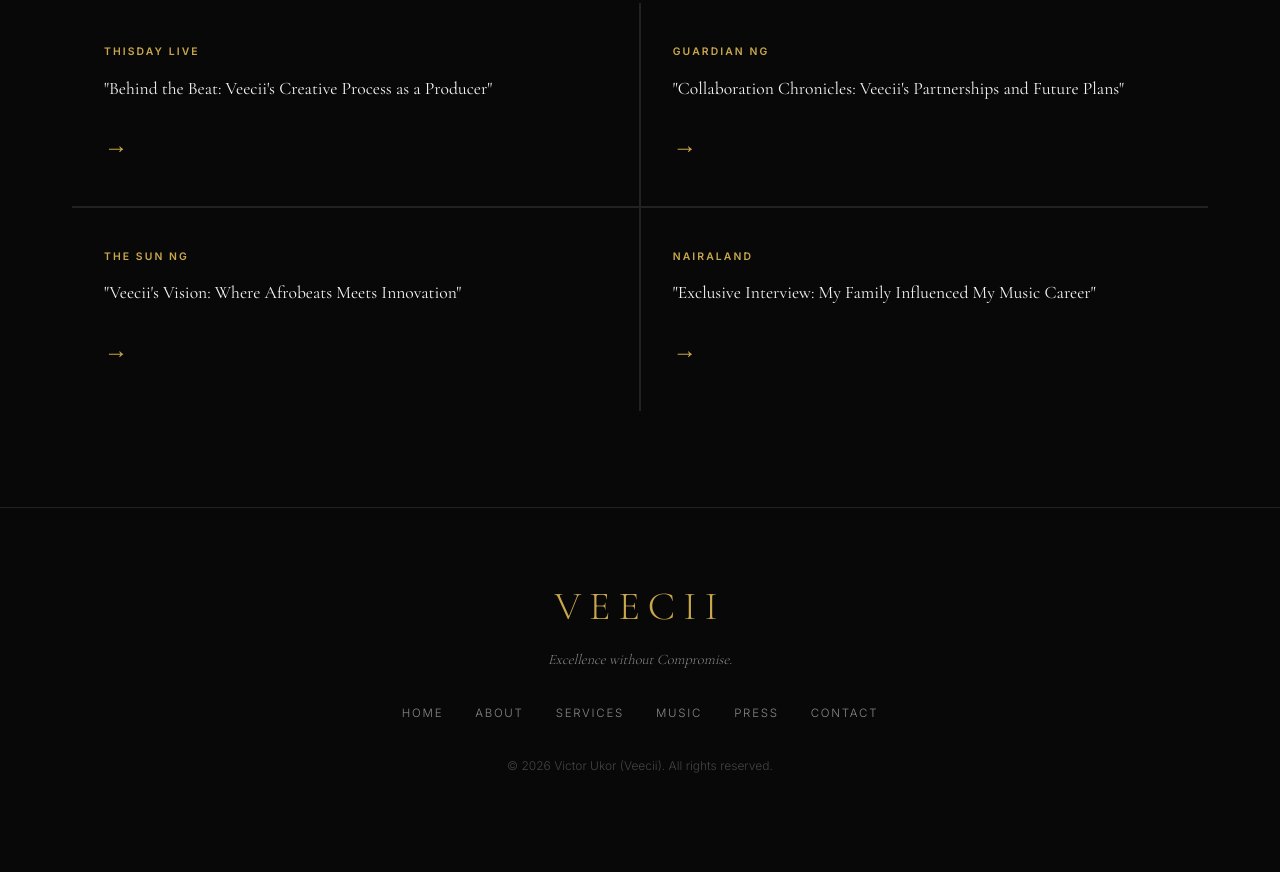
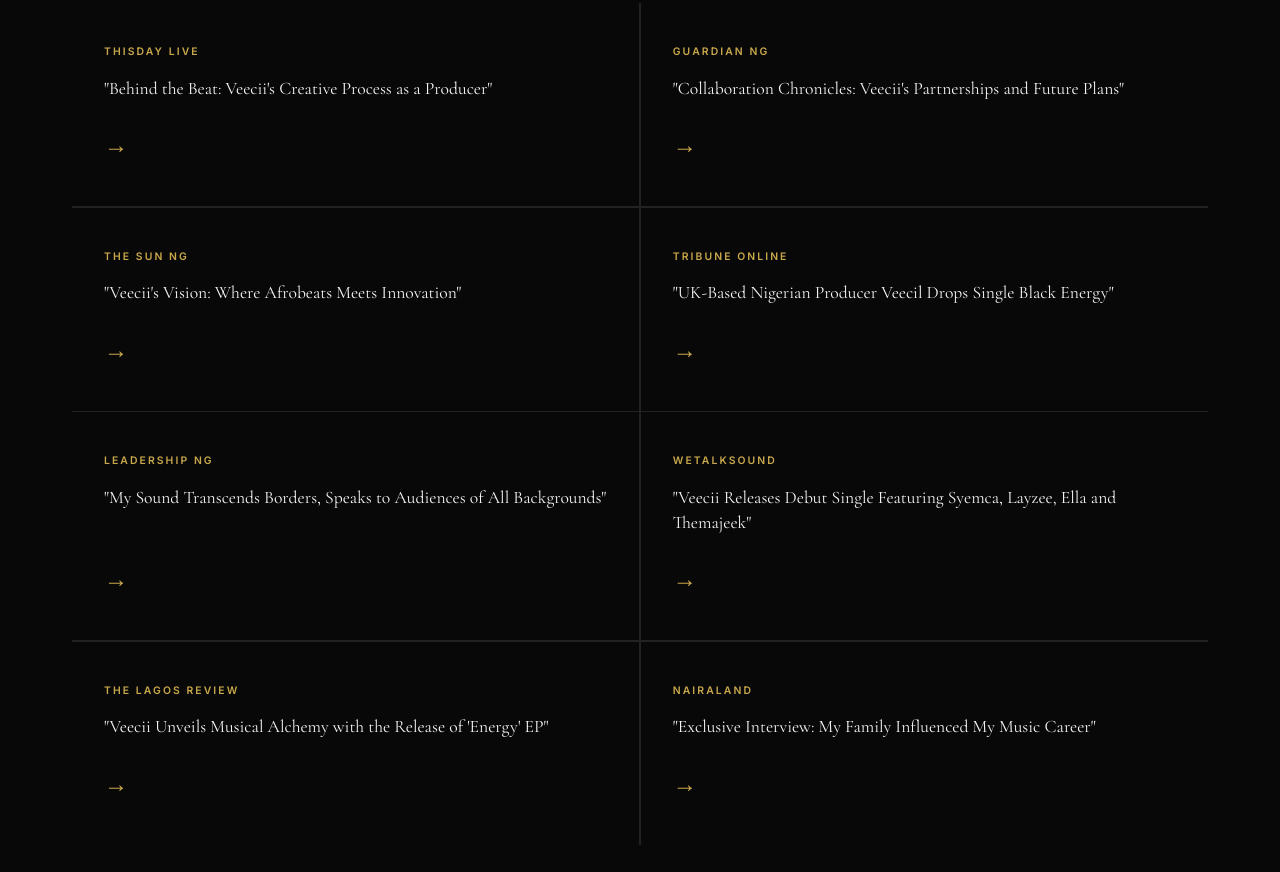
Before and after one commit to Ukorvictor/website, a plain HTML site: page press/index.html in a window 1280 px wide. Shown: the part 468-1340 px from the top of the page. Before the commit the page ends 1284 px from the top, so only its background shows below. Drawn offline with nearby package versions, Linux system fonts and the light colour scheme.

Commit message:
Add files via upload
Press links added

```diff
--- a/press/index.html
+++ b/press/index.html
@@ -51,6 +51,26 @@
           <h4>"Veecii's Vision: Where Afrobeats Meets Innovation"</h4>
           <span class="press-arrow">→</span>
         </a>
+        <a href="https://tribuneonlineng.com/uk-based-nigerian-producer-veecil-drops-single-black-energy/" target="_blank" class="press-card">
+          <span class="press-source">Tribune Online</span>
+          <h4>"UK-Based Nigerian Producer Veecil Drops Single Black Energy"</h4>
+          <span class="press-arrow">→</span>
+        </a>
+        <a href="https://leadership.ng/veecii-my-sound-transcends-borders-speaks-to-audiences-of-all-backgrounds/" target="_blank" class="press-card">
+          <span class="press-source">Leadership NG</span>
+          <h4>"My Sound Transcends Borders, Speaks to Audiences of All Backgrounds"</h4>
+          <span class="press-arrow">→</span>
+        </a>
+        <a href="https://www.wetalksound.co/blog/music/veecii-releases-debut-single-featuring-syemca-layzee-ella-and-themajeek" target="_blank" class="press-card">
+          <span class="press-source">WeTalkSound</span>
+          <h4>"Veecii Releases Debut Single Featuring Syemca, Layzee, Ella and Themajeek"</h4>
+          <span class="press-arrow">→</span>
+        </a>
+        <a href="https://thelagosreview.ng/veecii-unveils-musical-alchemy-with-the-release-of-energy-ep/" target="_blank" class="press-card">
+          <span class="press-source">The Lagos Review</span>
+          <h4>"Veecii Unveils Musical Alchemy with the Release of 'Energy' EP"</h4>
+          <span class="press-arrow">→</span>
+        </a>
         <a href="https://www.nairaland.com/7691170/exclusive-interview-parents-influence-music" target="_blank" class="press-card">
           <span class="press-source">Nairaland</span>
           <h4>"Exclusive Interview: My Family Influenced My Music Career"</h4>
```
